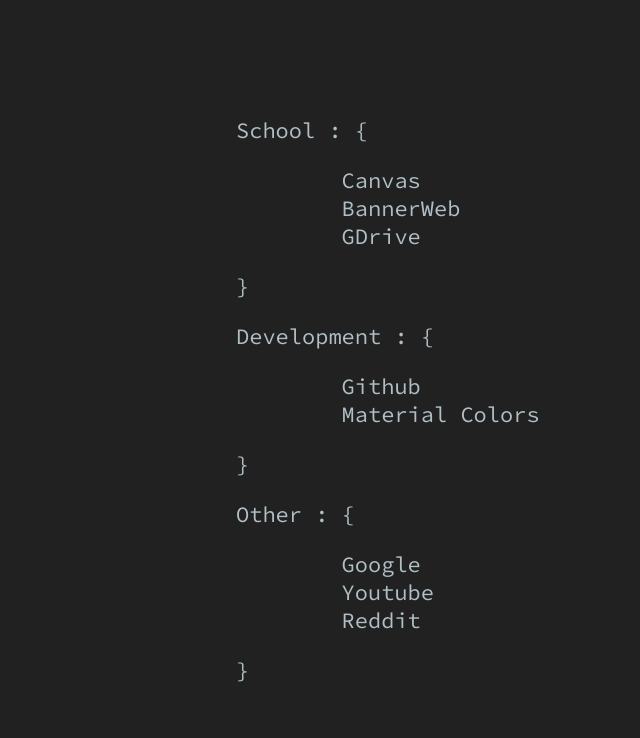
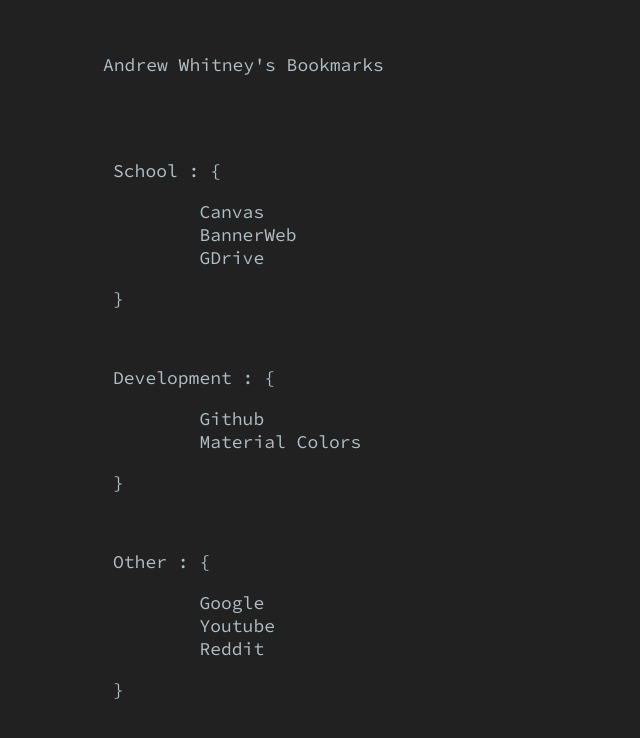
Before and after one commit to ajwhitney23/Homepage, a plain HTML site: page index.html in a window 1280 px wide. Shown: the whole page, without its empty margins (221-861 px from the left). Drawn offline with Linux system fonts and the light colour scheme.

Commit message:
bookmarks' git push

```diff
--- a/index.html
+++ b/index.html
@@ -7,6 +7,7 @@
         <script src="scripts.js"></script>
     </head>
     <body onload="initBookmarks()">
+        <div id="titleBar">Andrew Whitney's Bookmarks</div>
         <div id="container"></div>
     </body>
 
--- a/scripts.js
+++ b/scripts.js
@@ -1,6 +1,6 @@
 function readJSON(file) {
     fetch(file)
-        .then(response => {return response.json()})
+        .then(response => { return response.json() })
         .then(jsonData => {
             createGroups(jsonData);
         })
@@ -10,18 +10,25 @@ function createGroups(data) {
     var groups = data.groups;
     div = document.getElementById("container");
     groups.forEach(element => {
+        group = document.createElement("div");
+        group.classList.add("group");
         groupName = element.groupName + " : {";
-        addText(groupName);
-        createLinks(element.children);
-        addText("}");
+        p = document.createElement("p");
+        p.textContent = groupName;
+        group.appendChild(p);
+        createLinks(element.children, group);
+        p = document.createElement("p");
+        p.textContent = "}";
+        group.appendChild(p);
+
+        div.appendChild(group);
     });
 
 }
 
-function createLinks(data) {
+function createLinks(data, group) {
     console.log(data);
-    div = document.getElementById("container");
-    for(i = 0; i < data.length; i++) {
+    for (i = 0; i < data.length; i++) {
         linkName = "\t" + data[i].name + "\n";
         linkURL = data[i].url;
 
@@ -32,7 +39,7 @@ function createLinks(data) {
         a.setAttribute('target', '_blank');
         a.textContent = linkName;
 
-        div.appendChild(a);
+        group.appendChild(a);
     }
 
 }
--- a/styles.css
+++ b/styles.css
@@ -2,16 +2,33 @@ body {
     background-color: #212121;
     justify-content: center;
     white-space: pre-wrap;
+    font-family: 'Source Code Pro', monospace;
 }
 
 #container {
     margin: auto;
     color: #B0BEC5;
     padding: 50px;
-    padding-left: 25%;
+    padding-bottom: 10px;
+    padding-top: 10px;
     width: 50%;
-    font-family: 'Source Code Pro', monospace;
-    font-size: 22px;
+    font-size: 18px;
+    /* border: 1px #B0BEC5 solid; */
+    border-radius: 10px;
+    justify-content: center;
+}
+
+#titleBar {
+    background-color: #212121;
+    color: #B0BEC5;
+    width: 50%;
+    padding-left: 50px;
+    padding-right: 50px;
+    padding-top: 5px;
+    padding-bottom: 5px;
+    margin: auto;
+    text-emphasis: center;
+    font-size: 18px;
 }
 
 a {
@@ -20,3 +37,10 @@ a {
     padding-top: 10px;
     padding-bottom: 10px;
 }
+
+.group {
+    padding: 10px;
+    display: inline-flexbox;
+    margin: auto;
+    justify-content: center;
+}
```
